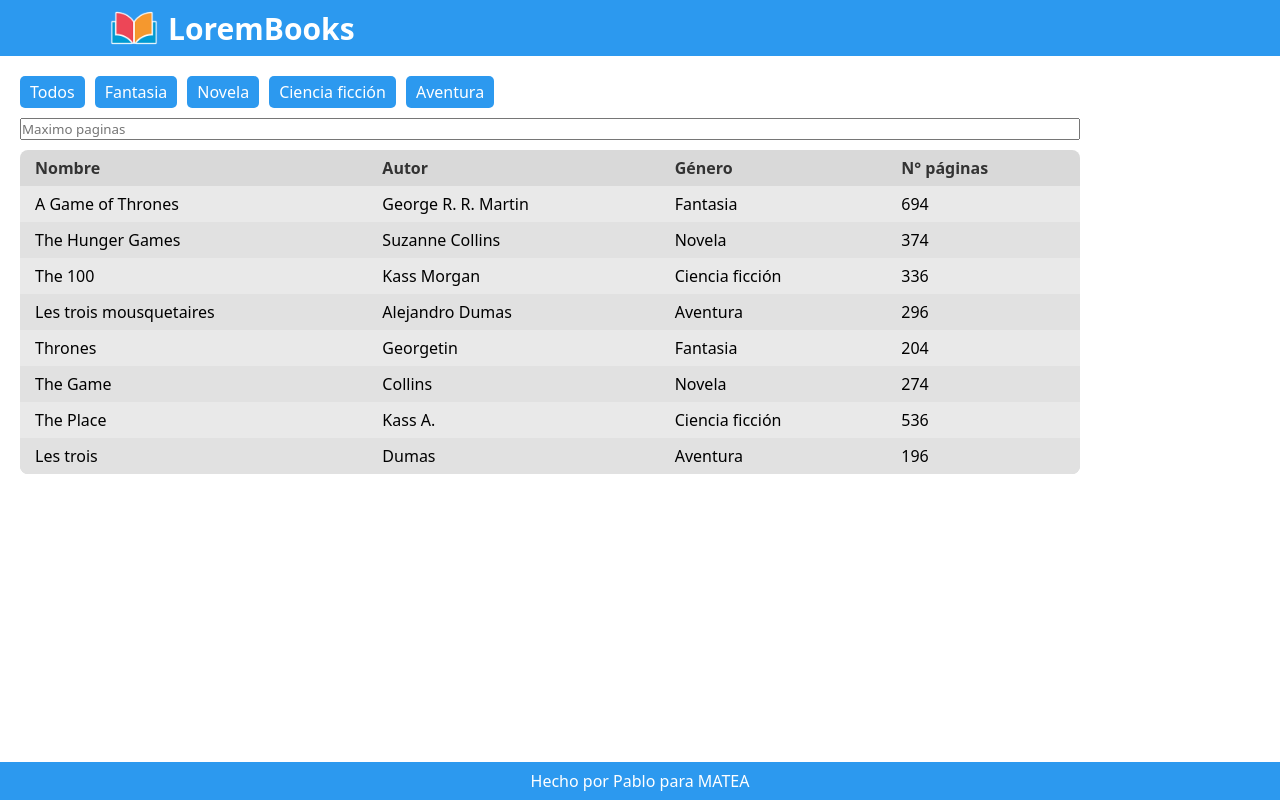
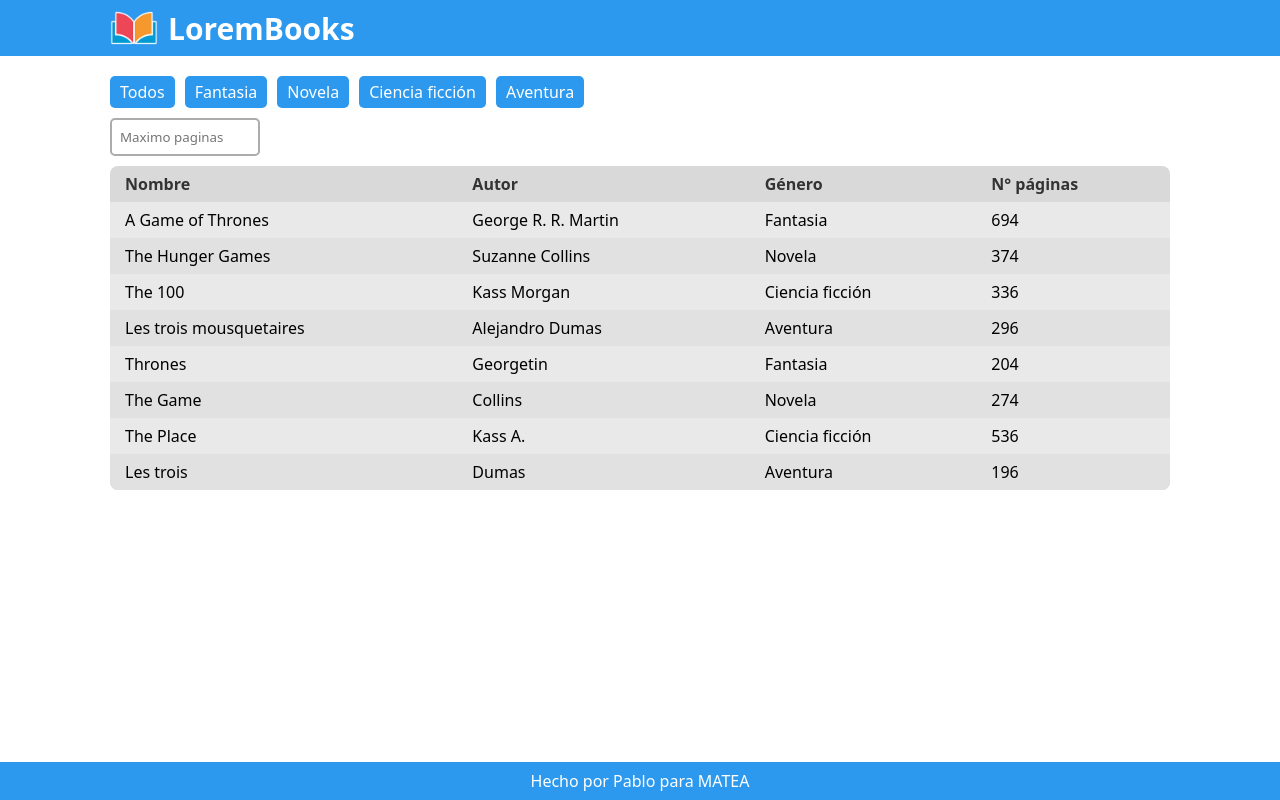
Before and after one commit to juniortejeira/matea, a React (Create React App) app in the folder semana-2/practico-semanal/: page / in a window 1280 px wide. Built offline with nearby package versions, Linux system fonts and the light colour scheme.

Commit message:
Feat: add filter by number of pages

```diff
--- a/semana-2/practico-semanal/src/App.css
+++ b/semana-2/practico-semanal/src/App.css
@@ -16,5 +16,19 @@
   flex-direction: column;
   gap: 10px;
   max-width: 1100px;
+  width: 100%;
   padding: 20px;
+  margin: auto
 }
+.filter__pages{
+  width: 150px;
+  padding: 8px;
+  border-radius: 5px;
+  border: 2px solid #adabab;
+  transition: border .3s ease-in-out;
+}
+
+.filter__pages:focus{
+  border-color:  #2c99ef;
+  outline: none;
+}
```
